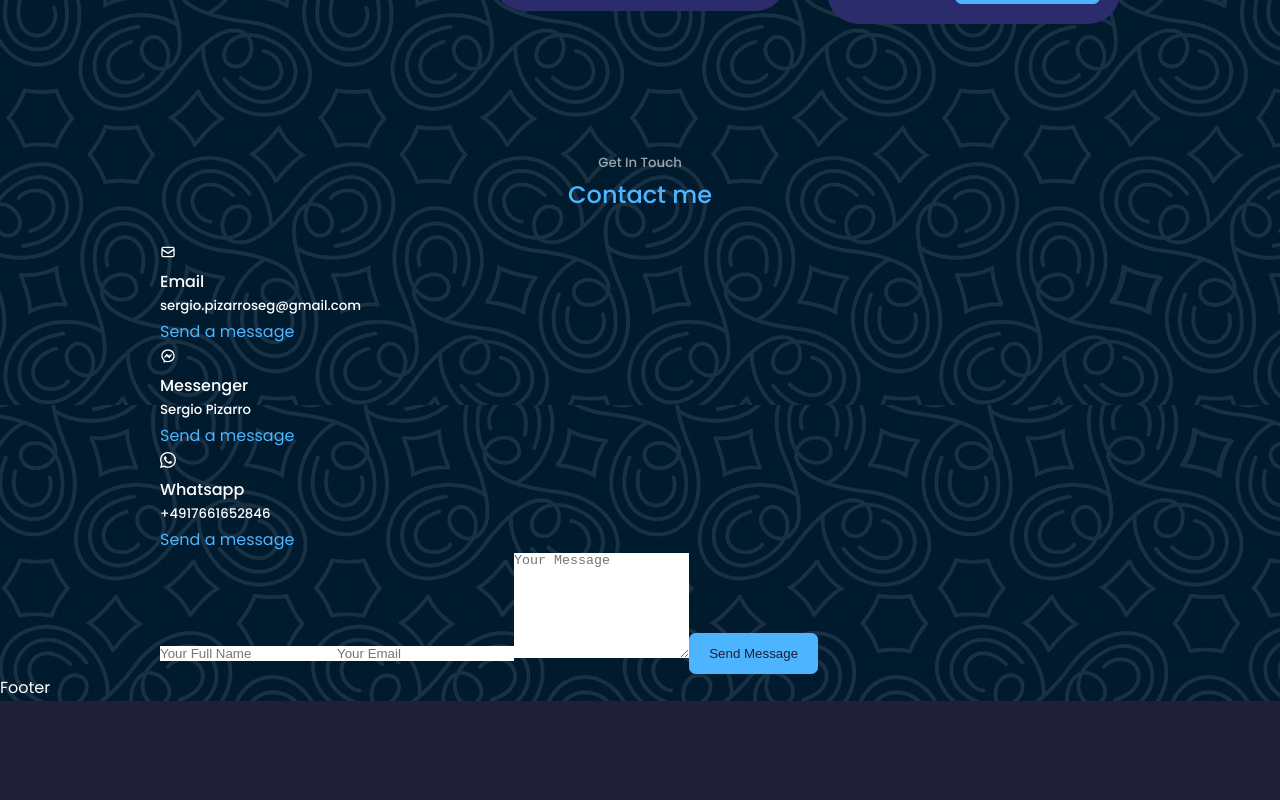
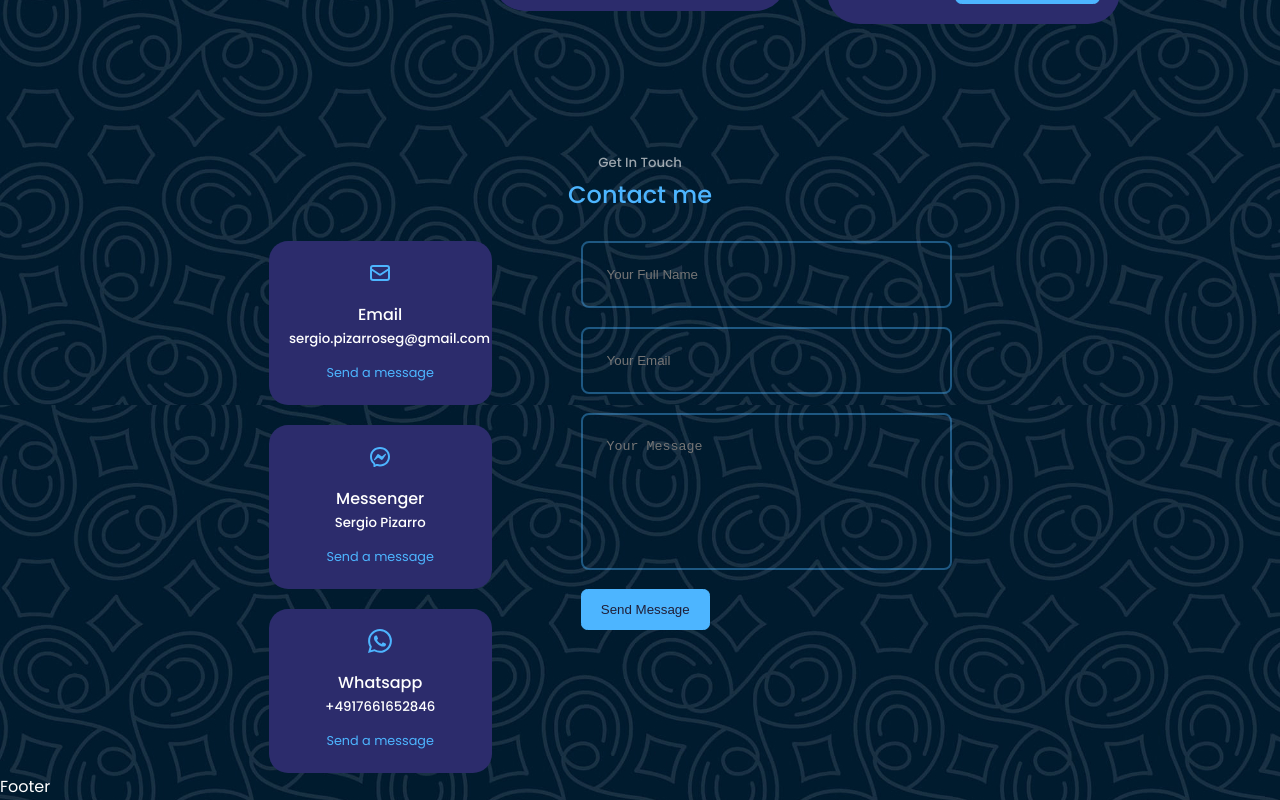
Before and after one commit to SergioPizarro/react-portfolio-website-1, a React (Create React App) app: page / in a window 1280 px wide. Shown: the part 2835-3635 px from the top of the page. Before the commit the page ends 3536 px from the top, so only its background shows below. Built offline with nearby package versions, Linux system fonts and the light colour scheme.

Commit message:
Contact done

```diff
--- a/package.json
+++ b/package.json
@@ -6,10 +6,12 @@
     "@testing-library/jest-dom": "^5.16.5",
     "@testing-library/react": "^13.4.0",
     "@testing-library/user-event": "^13.5.0",
+    "emailjs-com": "^3.2.0",
     "react": "^18.2.0",
     "react-dom": "^18.2.0",
     "react-icons": "^4.4.0",
     "react-scripts": "5.0.1",
+    "sweetalert2": "^11.4.33",
     "web-vitals": "^2.1.4"
   },
   "scripts": {
--- a/src/components/conctact/Contact.jsx
+++ b/src/components/conctact/Contact.jsx
@@ -3,8 +3,36 @@
 import {HiOutlineMail} from 'react-icons/hi'
 import {RiMessengerLine} from 'react-icons/ri'
 import {BsWhatsapp} from 'react-icons/bs'
+import { useRef } from 'react';
+import emailjs from 'emailjs-com'
+import Swal from 'sweetalert2'
 
 const Contact = () => {
+  const form = useRef();
+
+  const sendEmail = (e) => {
+    e.preventDefault();
+
+    emailjs.sendForm('service_hfqcwtm', 'template_upzdmor', form.current, 'XOYld6arNDxLXU-mq')
+      .then((result) => {
+          console.log(result.text);
+      }, (error) => {
+          console.log(error.text);
+      });
+      e.target.reset()
+
+      Swal.fire({
+        position: 'center',
+        icon: 'success',
+        title: 'Sent!',
+        showConfirmButton: false,
+        timer: 1500,
+        background: 'transparent',
+        color: '#4db5ff'
+      })
+
+
+  };
   return (
     <section id='contact'>
       <h5>Get In Touch</h5>
@@ -13,26 +41,26 @@
       <div className="container contact__container">
         <div className="contact__options">
           <article className="contact__option">
-            <HiOutlineMail />
+            <HiOutlineMail className='contact__option-icon' />
             <h4>Email</h4>
             <h5>sergio.pizarroseg@gmail.com</h5>
             <a href="mailto:sergio.pizarroseg@gmail.com">Send a message</a>
           </article>
           <article className="contact__option">
-            <RiMessengerLine />
+            <RiMessengerLine className='contact__option-icon' />
             <h4>Messenger</h4>
             <h5>Sergio Pizarro</h5>
             <a href="https://m.me/sergio.n.pizarro">Send a message</a>
           </article>
           <article className="contact__option">
-            <BsWhatsapp />
+            <BsWhatsapp className='contact__option-icon' />
             <h4>Whatsapp</h4>
             <h5>+4917661652846</h5>
             <a href="https://api.whatsapp.com/send?phone=4917661652846">Send a message</a>
           </article>
         </div>
 
-        <form>
+        <form ref={form} onSubmit={sendEmail}>
           <input type="text" name='name' placeholder='Your Full Name' required />
           <input type="email" name='email' placeholder='Your Email' required />
           <textarea name='message' rows="7" placeholder="Your Message" required></textarea>
--- a/src/components/conctact/contact.css
+++ b/src/components/conctact/contact.css
@@ -0,0 +1,81 @@
+.container.contact__container {
+  width:58%;
+  display:grid;
+  grid-template-columns: 30% 50%;
+  gap: 12%
+}
+
+.contact__options {
+  display: flex;
+  flex-direction: column;
+  gap: 1.2rem;
+}
+
+.contact__option{
+  background: var(--color-bg-variant);
+  padding: 1.2rem;
+  border-radius: 1.2rem;
+  text-align: center;
+  border: 1px solid transparent;
+  transition: var(--transition);
+}
+
+.contact__option:hover{
+  background:transparent;
+  border-color: var(--color-primary-variant);
+}
+
+.contact__option-icon{
+  font-size: 1.5rem;
+  margin-bottom: 0.5rem;
+  color: var(--color-primary);
+
+}
+
+.contact__option a {
+  margin-top: 0.7rem;
+  display: inline-block;
+  font-size:0.8rem;
+}
+
+/* ----------------Form --------------*/
+
+form {
+  display: flex;
+  flex-direction: column;
+  gap: 1.2rem;
+}
+
+input,textarea{
+  width: 100%;
+  padding: 1.5rem;
+  border-radius: 0.5rem;
+  background: transparent;
+  border: 2px solid var(--color-primary-variant);
+  resize: none;
+  color: var(--color-white);
+
+}
+
+Swal{
+  background: transparent;
+  font-size: 200px;
+}
+
+
+/*----------------Media Queries (Medium Devices) --------*/
+
+@media screen and (max-width: 1024px) {
+  .container.contact__container {
+    grid-template-columns: 1fr;
+    gap: 2rem;
+  }
+}
+
+/*----------------Media Queries (Small Devices) --------*/
+
+@media screen and (max-width: 600px) {
+  .container.contact__container {
+    width: var(--container-width-sm);
+  }
+}
--- a/src/index.css
+++ b/src/index.css
@@ -83,7 +83,6 @@
 .btn {
   width: max-content;
   display: inline-block;
-  color: var(--color-primary);
   padding: 0.75rem 1.2rem;
   border-radius: 0.4rem;
   cursor: pointer;
```
Also changed, not shown: 1 other file (tests, documents, lock files or other folders).
